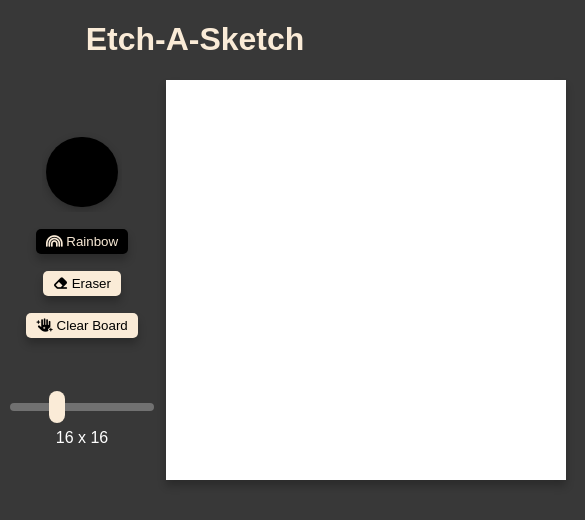
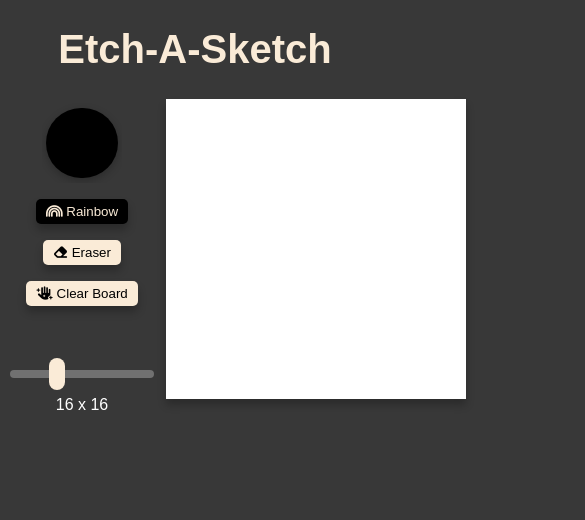
Before and after one commit to brendhatasca/etch-a-sketch, a plain HTML site: page index.html in a window 390 px wide. Shown: the top 520 px of the page, 585 px wide, since content can reach past the window. Drawn offline with Linux system fonts and the light colour scheme.

Commit message:
Changed grid size as window size reduces

```diff
--- a/style.css
+++ b/style.css
@@ -14,12 +14,15 @@
     text-align: center;
 }
 
+h1 {
+    font-size: 40px;
+}
+
 main {
     display: flex;
     align-items: center;
     justify-content: flex-start;
     gap: 10px;
-    margin: 0 auto;
     max-width: 1100px;
 }
 
@@ -30,7 +33,7 @@
     display: grid;
     width: 400px;
     height: 400px;
-    margin-right: 100px;
+    margin-right: 150px;
     margin-bottom: 20px;
     box-shadow: rgba(0, 0, 0, 0.24) 0px 6px 8px;
 }
@@ -136,3 +139,26 @@
 #grid-size-display {
     color: white;
 }
+
+@media (max-width: 850px) {
+    .settings {
+        width: 150px;
+        gap: 16px
+    }
+
+    .grid-container{
+        width: 400px;
+        height: 400px;
+    }
+}
+
+@media (max-width: 650px) {
+    .main {
+        flex-direction: column-reverse;
+    }
+
+    .grid-container {
+        width: 300px;
+        height: 300px;
+    }
+}
```
